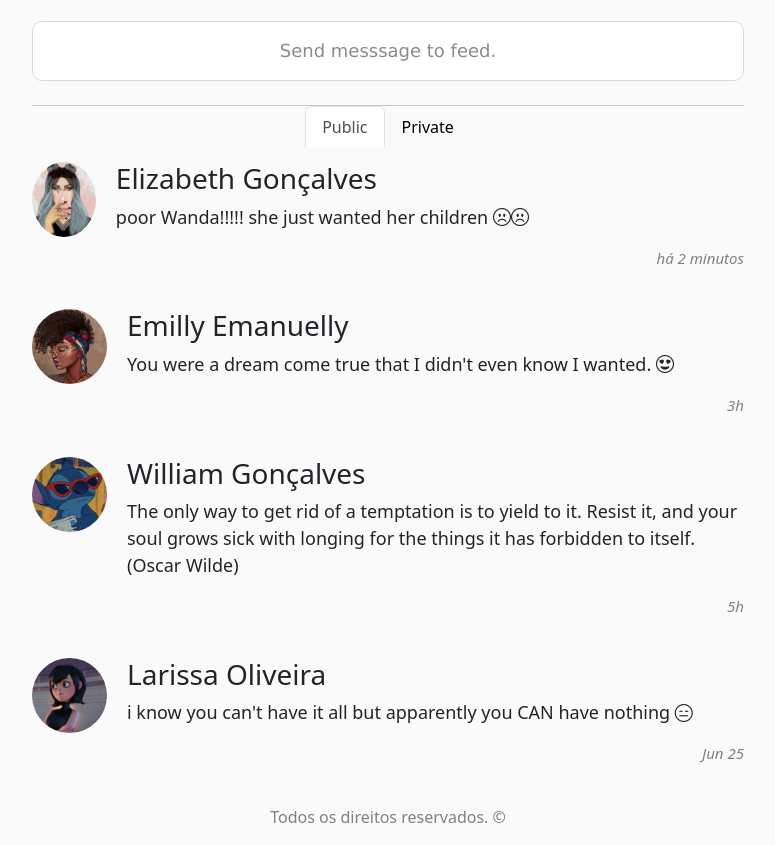
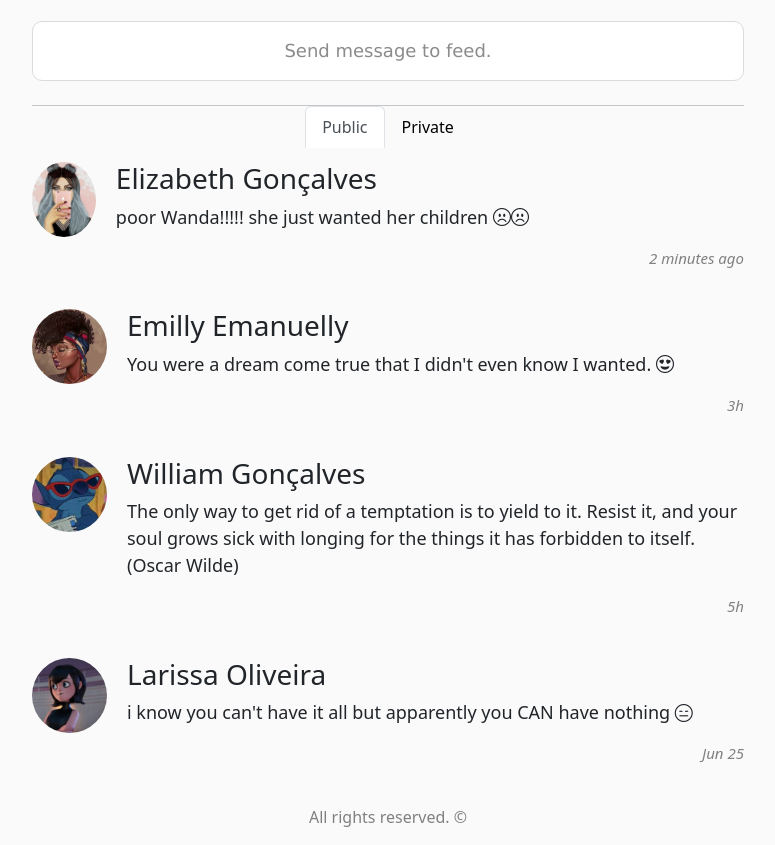
Before and after one commit to pralr/social-media-project, a plain HTML site: page index.html in a window 1280 px wide. Shown: the part 304-1149 px from the top of the page, without its empty margins (252-1027 px from the left). Drawn offline with nearby package versions, Linux system fonts and the light colour scheme.

Commit message:
language modifications

```diff
--- a/index.html
+++ b/index.html
@@ -98,7 +98,7 @@
                     </div>
                   </div>
                   <br/>
-                  <div class ="feedArea"><p>Send messsage to feed.</p></div>
+                  <div class ="feedArea"><p>Send message to feed.</p></div>
                   <br/>
                   <hr size="3" width="100% color="#EEEEEE" style="margin: 0%;">
                   <ul class="nav nav-tabs nav-feed">
@@ -109,7 +109,7 @@
                       <a class="nav-link nav-link-2">Private</i></a>
                     </li>
                   </ul>
-                  <div class="postFeed"><img class="feed-pic" src="images/lizzie.jpg"><div class="feedUser"><h3>Elizabeth Gonçalves</h3><p>poor Wanda!!!!! she just wanted her children <i class="bi bi-emoji-frown"></i><i class="bi bi-emoji-frown"></i></p></div></div><p class="time">há 2 minutos</p><br/>
+                  <div class="postFeed"><img class="feed-pic" src="images/lizzie.jpg"><div class="feedUser"><h3>Elizabeth Gonçalves</h3><p>poor Wanda!!!!! she just wanted her children <i class="bi bi-emoji-frown"></i><i class="bi bi-emoji-frown"></i></p></div></div><p class="time">2 minutes ago</p><br/>
                   <div class="postFeed"><img class="feed-pic" src="images/emilly.jpg"><div class="feedUser"><h3>Emilly Emanuelly</h3><p>You were a dream come true that I didn't even know I wanted. <i class="bi bi-emoji-heart-eyes"></i></p></div></div><p class="time">3h</p><br/>
                   <div class="postFeed"><img class="feed-pic" src="images/william.jfif"><div class="feedUser"><h3>William Gonçalves</h3><p>The only way to get rid of a temptation is to yield to it. Resist it, and your soul grows sick with longing for the things it has forbidden to itself. (Oscar Wilde) </p></div></div><p class="time">5h</p><br/>
                   <div class="postFeed"><img class="feed-pic" src="images/larissa.jpg"><div class="feedUser"><h3>Larissa Oliveira</h3><p>i know you can't have it all but apparently you CAN have nothing <i class="bi bi-emoji-expressionless"></i></p></div></div><p class="time">Jun 25</p><br/>
@@ -117,7 +117,7 @@
               <div class="col-0 col-md-2">
               </div>
               <footer>
-              <p>Todos os direitos reservados. ©</p>
+              <p>All rights reserved. ©</p>
             </footer>
             </div>
           </div>
```
